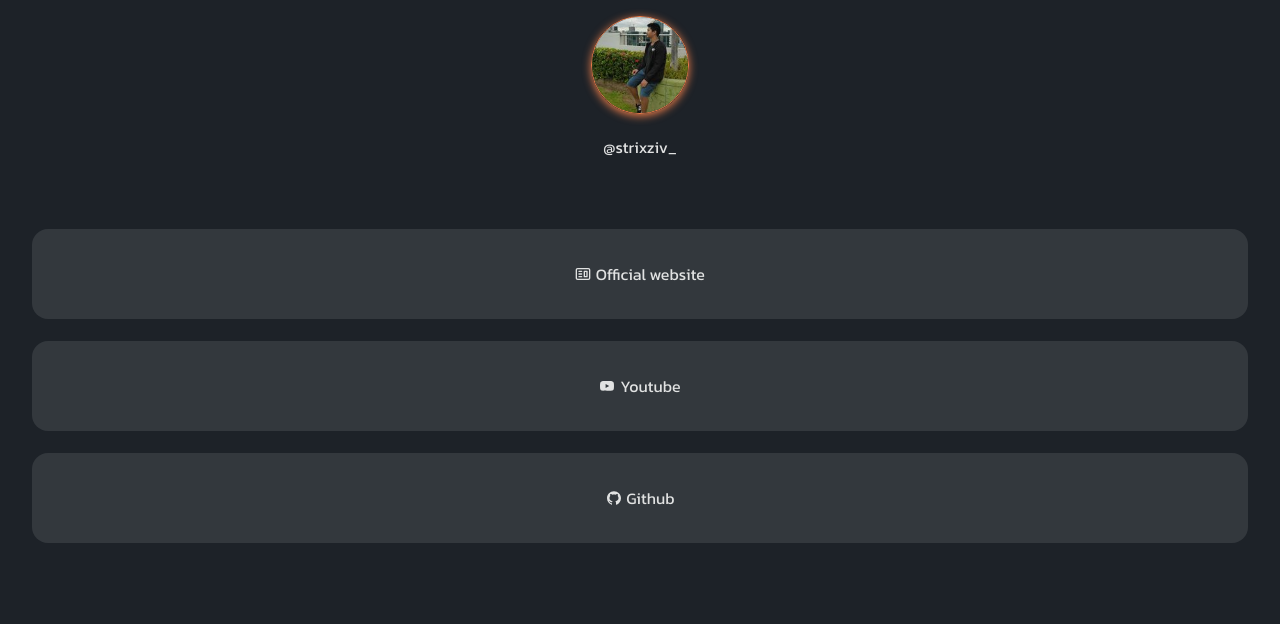
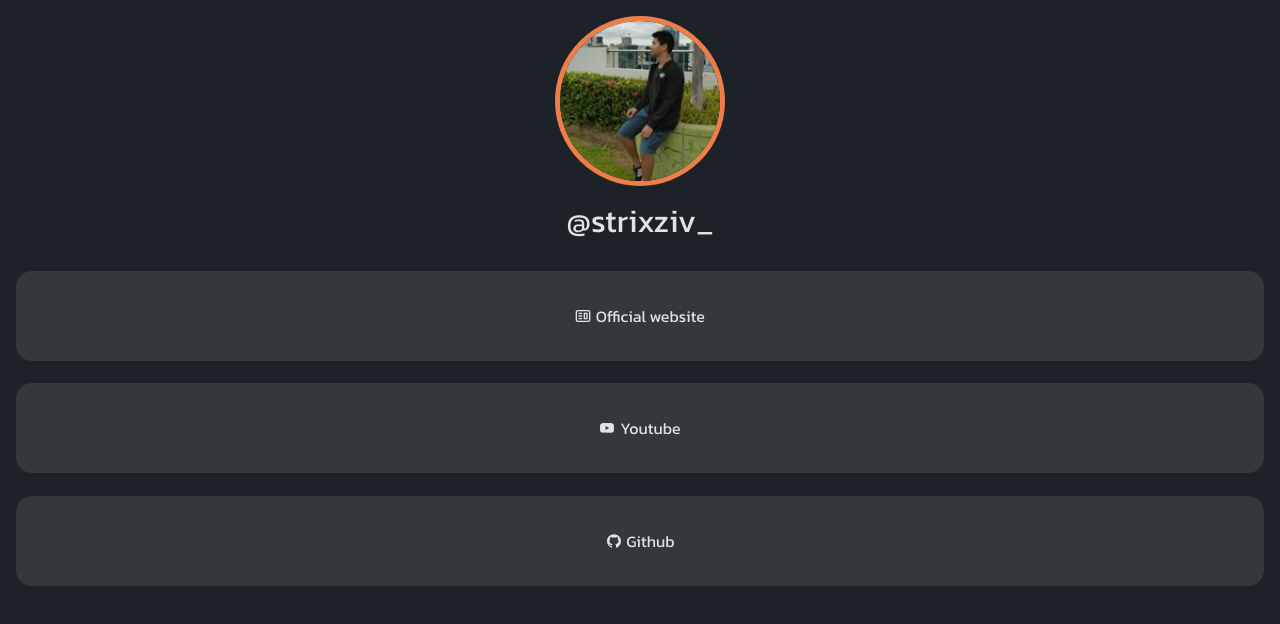
Before and after one commit to StrixzIV/link-in-bio, a React (Vite) app: page / in a window 1280 px wide. Shown: the top 624 px of the page. Built offline with nearby package versions, Linux system fonts and the light colour scheme.

Commit message:
Change header styling

```diff
--- a/src/styles/App.css
+++ b/src/styles/App.css
@@ -3,26 +3,27 @@ h1 {
 }
 
 header > img {
-  width: 6em;
-  height: 6em;
+  width: 10em;
+  height: 10em;
   border-radius: 100%;
-  border: 1px solid var(--color-primary);
-  box-shadow: var(--color-primary) 0px 2px 8px 0px;
+  border: 5px solid var(--color-primary);
 }
 
 header > h1 {
   display: inline-block;
-  font-size: 1em;
+  font-size: 2rem;
   font-weight: 400;
   border-radius: 1em;
   color: var(--color-white);
   padding: 0.3em 0.6em;
-  margin-top: 1rem;
+  margin-top: 0.1rem;
+  margin-bottom: 0.1rem;
 }
 
 .social-container-wrapper {
   box-sizing: border-box;
   list-style: none;
   margin: 0 auto;
-  padding: 2em;
+  margin-top: -1.5rem;
+  padding: 1em;
 }
```
